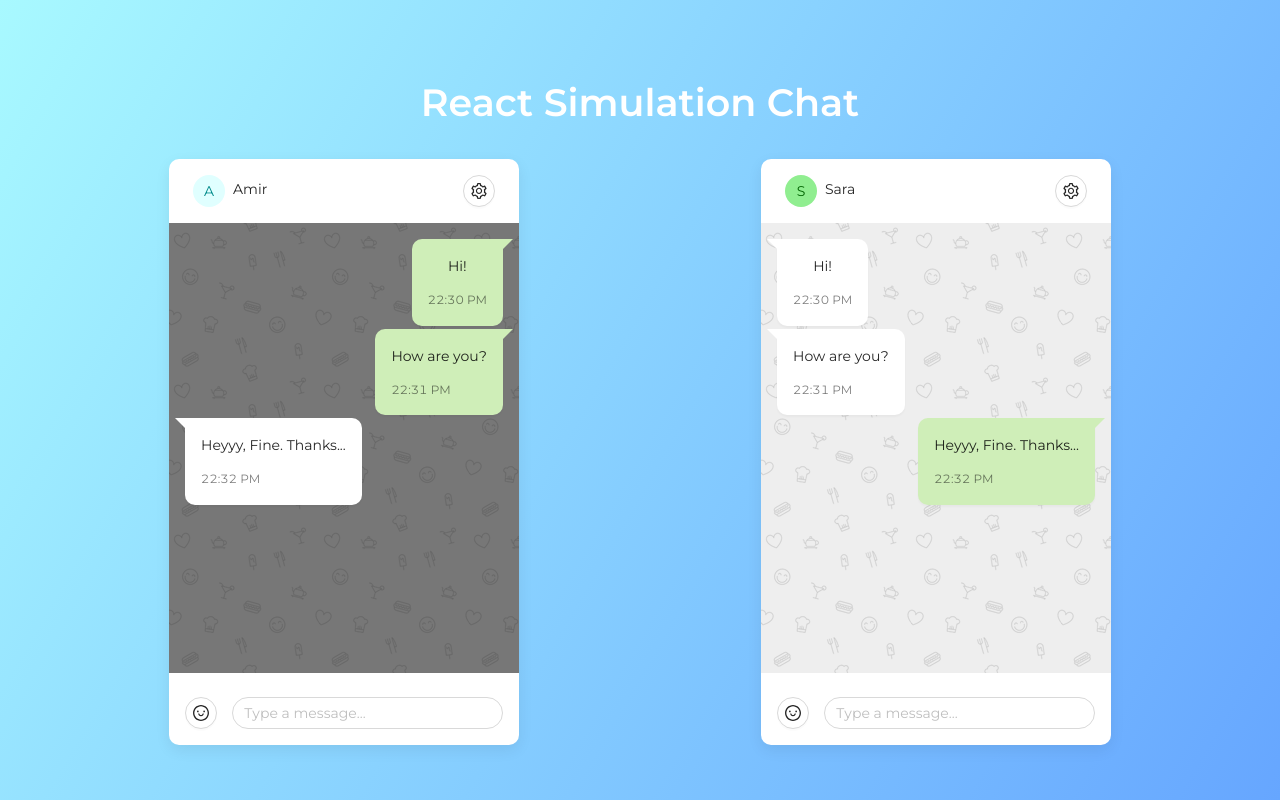
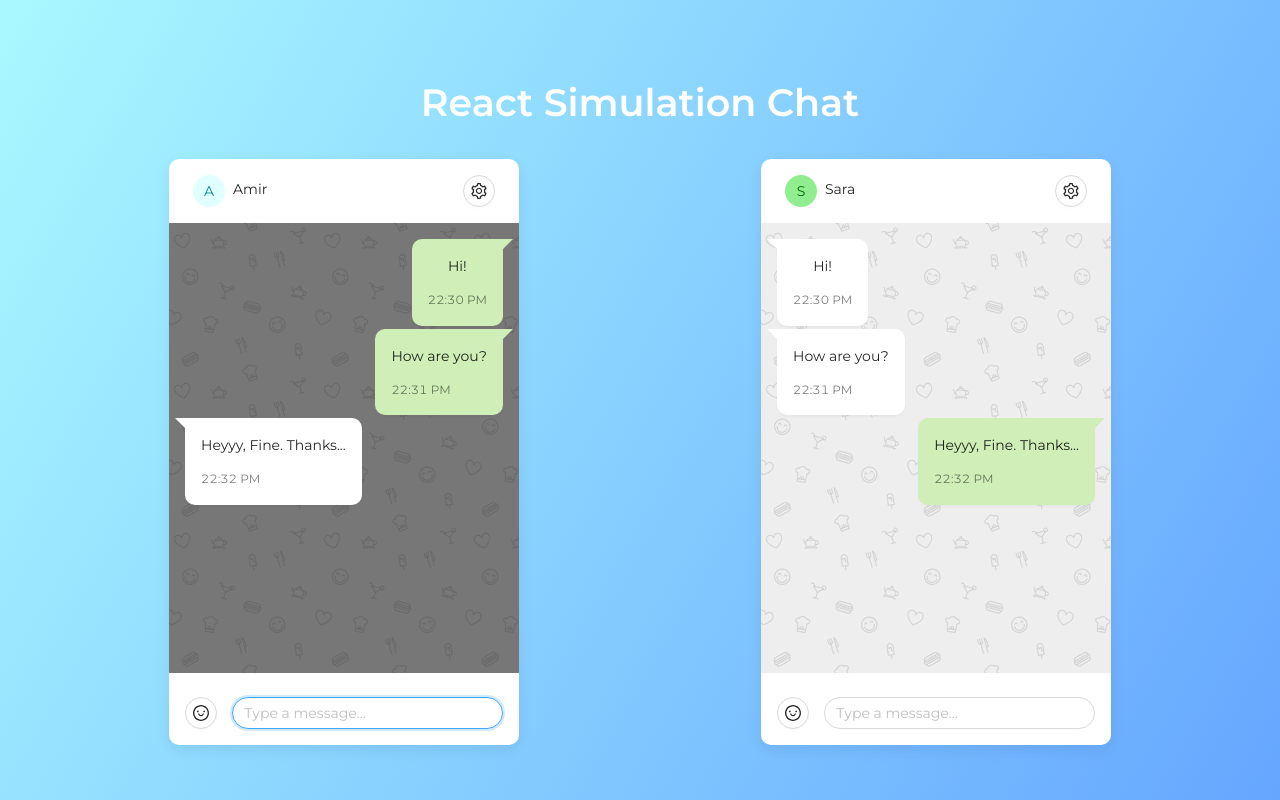
Before and after one commit to amiryxe/react-simulation-chat, a React (Create React App) app: page / in a window 1280 px wide. Built offline with nearby package versions, Linux system fonts and the light colour scheme; the HTML template or start-up script is replaced by a standard one; a web font is replaced by a local one.

Commit message:
set focus on sender input message

```diff
--- a/src/components/ChatBox.js
+++ b/src/components/ChatBox.js
@@ -1,4 +1,4 @@
-import React, { useState, useEffect, useContext } from "react";
+import React, { useState, useEffect, useContext, useRef } from "react";
 import MessageList from "../components/MessageList";
 import Emojis from "../components/Emojis";
 import { formatAMPM } from "../util/time";
@@ -21,6 +21,8 @@ const ChatBox = ({
   const [showTyping, setShowTyping] = useState(false);
 
   const [currentMessage, setCurrentMessage] = useState("");
+
+  const inputRef = useRef(null);
 
   const {
     selectedEmoji,
@@ -70,6 +72,10 @@ const ChatBox = ({
       item.scrollTop = item.scrollHeight;
     });
   }, [messages]);
+
+  useEffect(() => {
+    userType === "send" && inputRef.current.focus();
+  }, []);
 
   return (
     <Card
@@ -134,6 +140,7 @@ const ChatBox = ({
                 onKeyUp={handleKeyUp}
                 value={currentMessage}
                 placeholder="Type a message..."
+                ref={inputRef}
               />
             </form>
           </Col>
```
